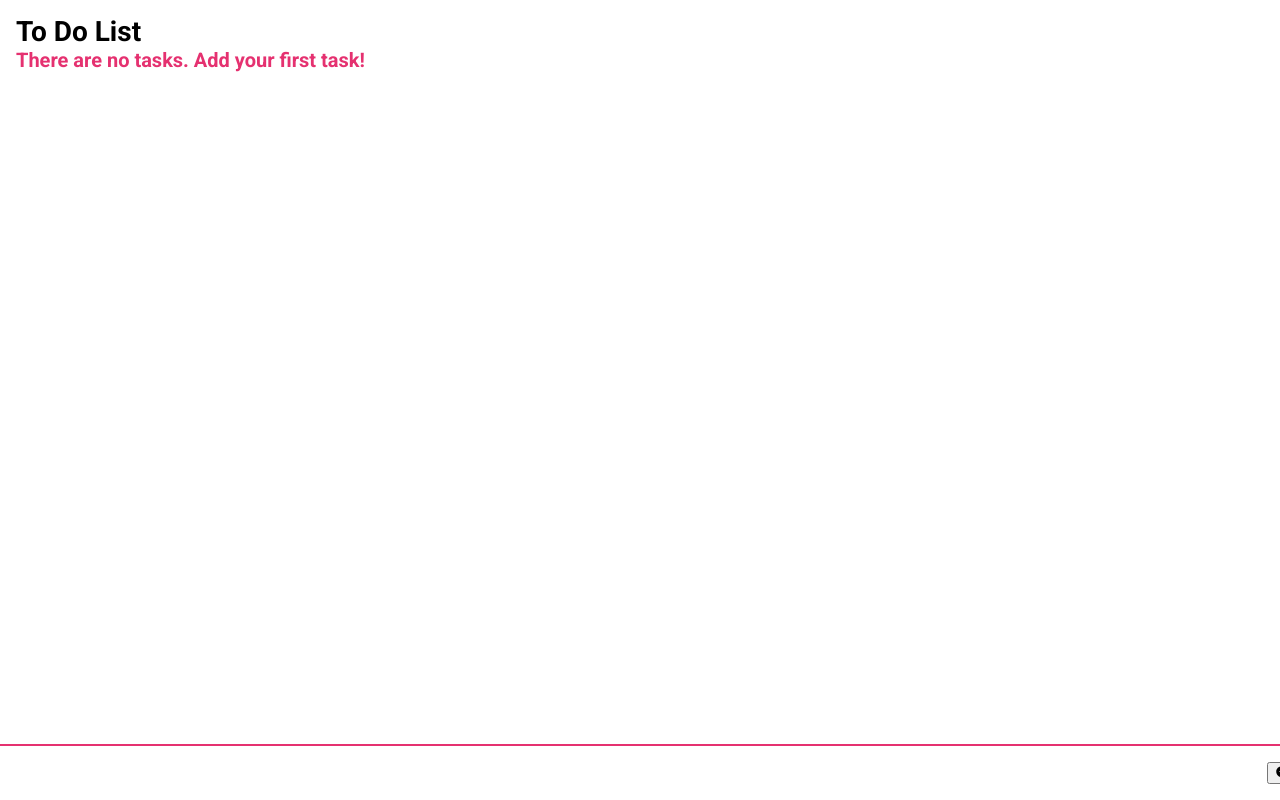
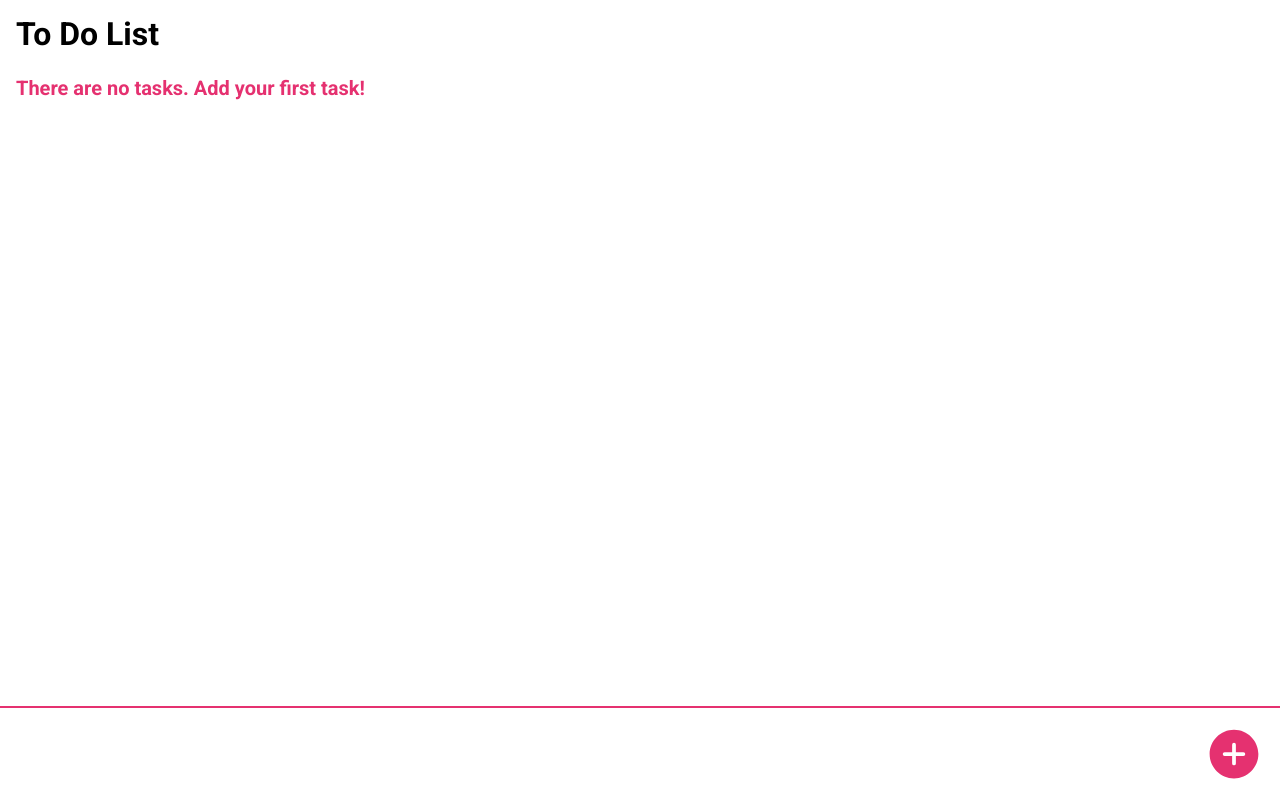
Before and after one commit to deyanfgsdev/to-do-list, a React (Vite) app: page / in a window 1280 px wide. Built offline with nearby package versions, Linux system fonts and the light colour scheme.

Commit message:
style: add task button layout

```diff
--- a/src/App.scss
+++ b/src/App.scss
@@ -2,8 +2,8 @@
   padding: 16px;
   header{
     .to-do-list--main-title{
-      font-size: 28px;
-      line-height: 32px;
+      font-size: 32px;
+      line-height: 36px;
       font-weight: 700;
       color: #000;
       margin: 0;
--- a/src/components/Dashboard/Dashboard.jsx
+++ b/src/components/Dashboard/Dashboard.jsx
@@ -91,9 +91,11 @@ const Dashboard = () => {
         deleteTask={deleteTask}
                          />}
       <div className='to-do-list--add-task-button-container'>
-        <button className='to-do-list--add-task-button' onClick={handleAddTaskClick}>
-          <IoAddCircle />
-        </button>
+        <div className='to-do-list--add-task-button-wrapper'>
+          <button className='to-do-list--add-task-button' onClick={handleAddTaskClick}>
+            <IoAddCircle />
+          </button>
+        </div>
       </div>
       {showAddTaskModal && <AddTaskModal addTask={addTask} checkAddTaskShowModal={checkAddTaskShowModal} />}
       {task && showTaskDetailsModal && <TaskDetailsModal task={task} checkShowTaskDetailsModal={checkShowTaskDetailsModal} />}
--- a/src/components/Dashboard/Dashboard.scss
+++ b/src/components/Dashboard/Dashboard.scss
@@ -6,16 +6,31 @@ $pink_primary: #E53170;
     line-height: 24px;
     font-weight: 700;
     color: $pink_primary;
-    margin: 0
+    margin: 24px 0 0 0;
   }
   .to-do-list--add-task-button-container{
     position: fixed;
     bottom: 0;
     left: 0;
     width: 100%;
+    z-index: 1;
     border-top: 2px solid $pink_primary;
     display: flex;
     justify-content: flex-end;
-    padding: 16px;
+    .to-do-list--add-task-button-wrapper{
+      padding: 16px;
+      .to-do-list--add-task-button{
+        display: flex;
+        background-color: transparent;
+        color: $pink_primary;
+        padding: 0;
+        border: none;
+        cursor: pointer;
+        svg{
+          width: 60px;
+          height: auto;
+        }
+      }
+    }
   }
 }
```
